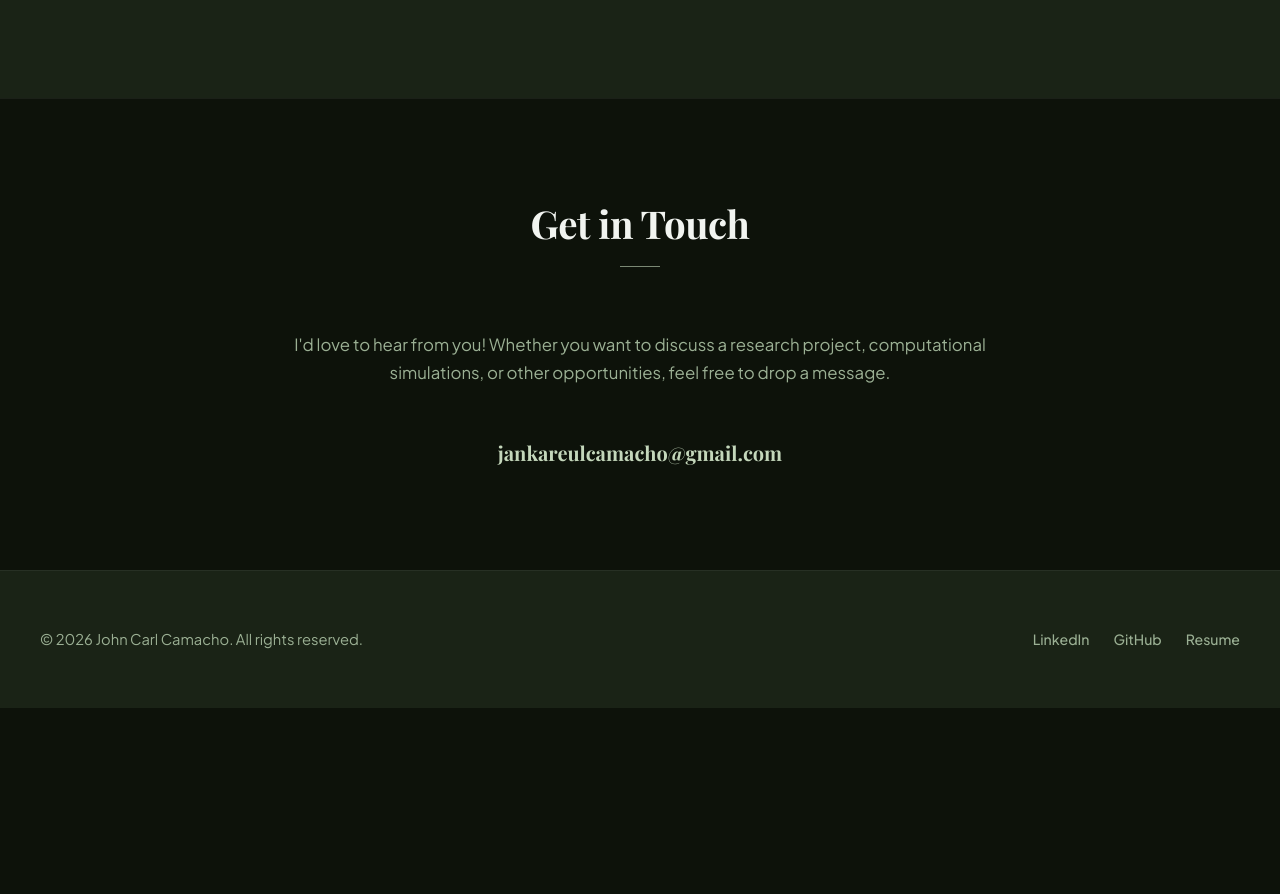
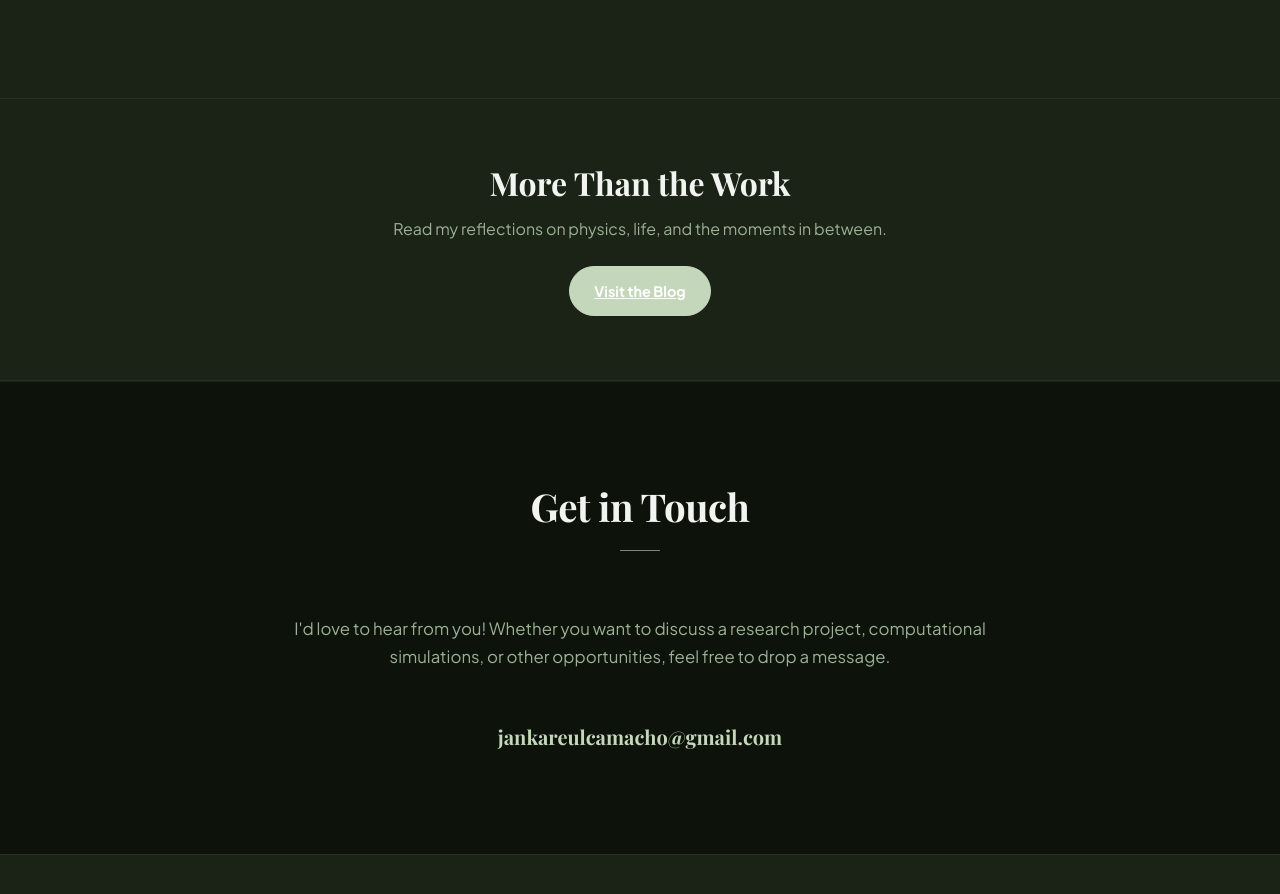
Before and after one commit to Kareyul/Kareyul, a website: page index.html in a window 1280 px wide. Shown: the part 4637-5531 px from the top of the page. Before the commit the page ends 5345 px from the top, so only its background shows below. Drawn offline with nearby package versions, Linux system fonts and the light colour scheme; a web font is replaced by a local one.

Commit message:
Add homepage blog link

```diff
--- a/index.html
+++ b/index.html
@@ -294,6 +294,15 @@
         </div>
     </section>
 
+    <!-- Blog Link -->
+    <section class="blog-cta-section">
+        <div class="container blog-cta-content">
+            <h2>More Than the Work</h2>
+            <p>Read my reflections on physics, life, and the moments in between.</p>
+            <a href="blog.html" class="blog-cta-button">Visit the Blog</a>
+        </div>
+    </section>
+
     <!-- Contact Section -->
     <section id="contact" class="section contact-section">
         <div class="container">
--- a/style.css
+++ b/style.css
@@ -1156,6 +1156,48 @@ h1, h2, h3, h4, h5, h6 {
 }
 
 /* Blog Section */
+.blog-cta-section {
+    background-color: var(--bg-alt);
+    border-top: 1px solid var(--border-color);
+    border-bottom: 1px solid var(--border-color);
+    padding: 4rem 1.5rem;
+}
+
+.blog-cta-content {
+    text-align: center;
+}
+
+.blog-cta-content h2 {
+    color: var(--text-primary);
+    font-family: var(--font-heading);
+    font-size: 2rem;
+    margin-bottom: 0.75rem;
+}
+
+.blog-cta-content p {
+    color: var(--text-muted);
+    line-height: 1.7;
+    margin: 0 auto 1.5rem;
+    max-width: 560px;
+}
+
+.blog-cta-button {
+    background-color: var(--primary-olive);
+    border: 1px solid var(--primary-olive);
+    border-radius: 30px;
+    color: #ffffff;
+    display: inline-block;
+    font-size: 0.9rem;
+    font-weight: 700;
+    padding: 0.75rem 1.5rem;
+    transition: var(--transition);
+}
+
+.blog-cta-button:hover {
+    background-color: transparent;
+    color: var(--primary-olive);
+}
+
 .blog-page-header {
     padding-top: 150px;
     padding-bottom: 36px;
```
